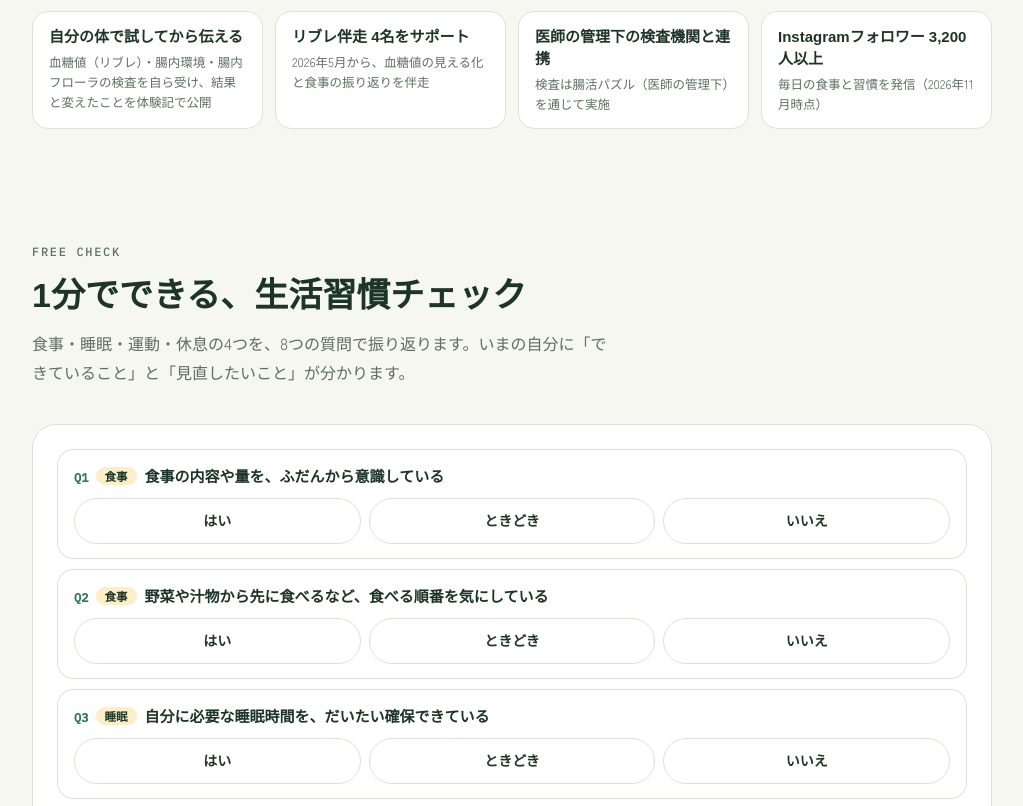
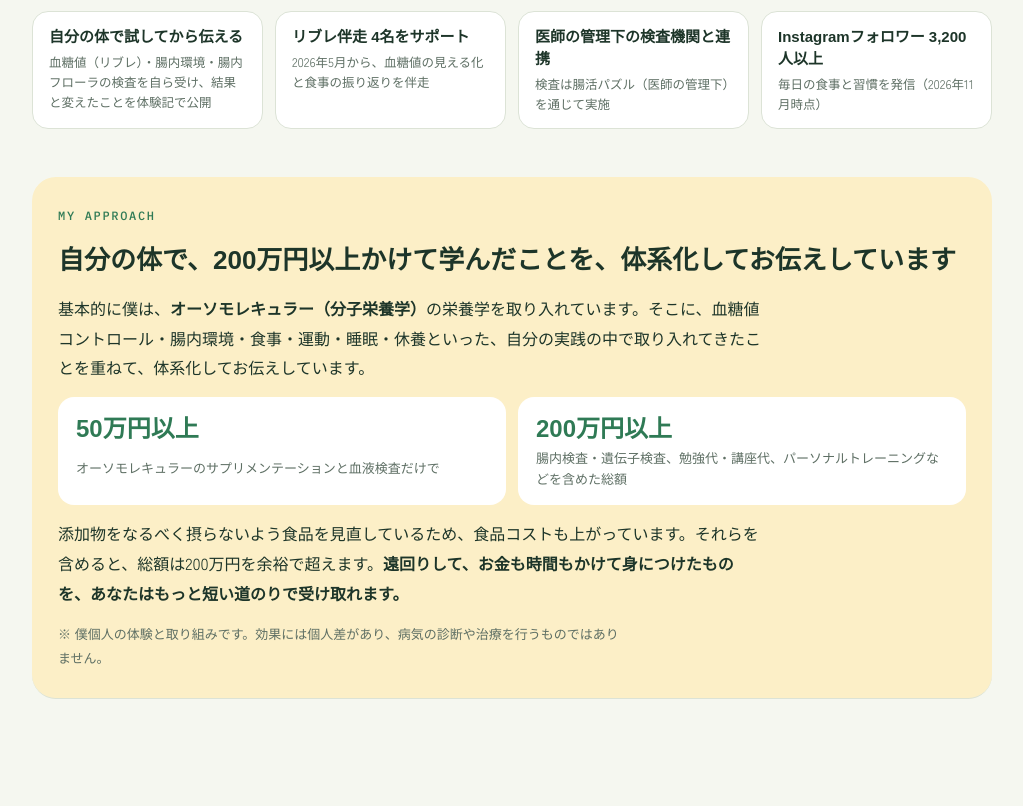
Before and after one commit to ghiroe9-ctrl/hirogohan-site, a plain HTML site: page index.html in a window 1280 px wide. Shown: the part 906-1712 px from the top of the page, without its empty margins (128-1151 px from the left). Drawn offline with Linux system fonts and the light colour scheme; a web font is replaced by a local one.

Commit message:
Story tweaks, new Changes items, add My Approach authority block (orthomolecular, 200万円+ invested)
Co-Authored-By: Claude Sonnet 5.5 <noreply@anthropic.com>
Claude-Session: https://claude.ai/code/session_01Jrmm33akqLaUzo4mQRmNqr

```diff
--- a/index.html
+++ b/index.html
@@ -91,6 +91,14 @@ section:last-of-type{border-bottom:0}
 .trust-list{list-style:none;margin:0;padding:0;display:grid;grid-template-columns:repeat(4,1fr);gap:12px}
 @media (max-width:820px){.trust-list{grid-template-columns:1fr 1fr}}
 @media (max-width:460px){.trust-list{grid-template-columns:1fr}}
+.approach{background:var(--sun-soft);border-radius:24px;padding:28px 26px;margin-block:8px 40px;display:grid;gap:14px}
+.approach h2{font-size:clamp(20px,3.2vw,26px);line-height:1.5;margin:0}
+.approach p{margin:0;max-width:44em}
+.app-stats{list-style:none;margin:0;padding:0;display:grid;grid-template-columns:1fr 1fr;gap:12px}
+@media (max-width:560px){.app-stats{grid-template-columns:1fr}}
+.app-stats li{background:var(--surface);border-radius:16px;padding:16px 18px;display:grid;gap:4px}
+.app-stats b{font-family:var(--display);font-size:24px;line-height:1.3;color:var(--leaf)}
+.app-stats span{font-size:13px;color:var(--muted);line-height:1.6}
 .trust-list li{background:var(--surface);border:1px solid var(--line);border-radius:16px;padding:14px 16px;display:grid;gap:4px;align-content:start}
 .trust-list b{font-family:var(--display);font-size:15px;line-height:1.45}
 .trust-list span{font-size:12.5px;color:var(--muted);line-height:1.6}
@@ -435,6 +443,18 @@ nav .logo-sub{display:none}
     </ul>
   </section>
 
+  <section id="approach" class="approach" aria-label="ひろごはんの考え方と投資">
+    <p class="eyebrow">My Approach</p>
+    <h2>自分の体で、200万円以上かけて学んだことを、体系化してお伝えしています</h2>
+    <p>基本的に僕は、<strong>オーソモレキュラー（分子栄養学）</strong>の栄養学を取り入れています。そこに、血糖値コントロール・腸内環境・食事・運動・睡眠・休養といった、自分の実践の中で取り入れてきたことを重ねて、体系化してお伝えしています。</p>
+    <ul class="app-stats">
+      <li><b>50万円以上</b><span>オーソモレキュラーのサプリメンテーションと血液検査だけで</span></li>
+      <li><b>200万円以上</b><span>腸内検査・遺伝子検査、勉強代・講座代、パーソナルトレーニングなどを含めた総額</span></li>
+    </ul>
+    <p>添加物をなるべく摂らないよう食品を見直しているため、食品コストも上がっています。それらを含めると、総額は200万円を余裕で超えます。<strong>遠回りして、お金も時間もかけて身につけたものを、あなたはもっと短い道のりで受け取れます。</strong></p>
+    <p class="small">※ 僕個人の体験と取り組みです。効果には個人差があり、病気の診断や治療を行うものではありません。</p>
+  </section>
+
   <section id="check">
     <div class="sec-head">
       <p class="eyebrow">Free Check</p>
@@ -642,7 +662,7 @@ nav .logo-sub{display:none}
       <li>
         <p class="eyebrow">Turning Point 3</p>
         <h3>父になる</h3>
-        <p>子どもが生まれる直前、「五体満足で、健康であってほしい」と切に願いました。そして父になった今、親が元気でいることこそが、子どもへのいちばんの贈り物だと感じています。</p><p>自分が元気なら、両親の面倒や介護もできるし、子どもの面倒も見られる。逆に自分が体調を崩せば、親や子ども、友達や親戚に頼らざるを得なくなります。助けられてばかりではなく、自分が起点になって、ごきげんで元気でいることがいちばん大切だと気づきました。</p>
+        <p>子どもが生まれる直前、「五体満足で、健康であってほしい」と切に願いました。そして父になった今、親が元気でいることこそが、子どもへのいちばんの贈り物だと感じています。</p><p>自分が元気なら、子どもの面倒も見られるし、両親の面倒や介護もできる。逆に自分が体調を崩せば、親、親戚、友達、子どもに頼らざるを得なくなります。助けられてばかりではなく、自分が起点になって、ごきげんで元気でいることがいちばん大切だと気づきました。</p>
       </li>
       <li>
         <p class="eyebrow">Turning Point 4</p>
@@ -667,7 +687,7 @@ nav .logo-sub{display:none}
       <div class="panel">
         <p class="eyebrow">Changes</p>
         <h3>続けてみて変わったこと</h3>
-        <ul><li>肌の乾燥がやわらいで、ツヤが出てきた</li><li>定期的にできていた顔のブツブツやおできが減った</li></ul>
+        <ul><li>朝すっきり起きられるようになった</li><li>睡眠の質が上がった</li><li>睡眠の調整ができるようになった</li><li>体の疲労が蓄積されにくくなった</li><li>肌の乾燥がやわらいで、ツヤが出てきた</li><li>定期的にできていた顔のブツブツやおできが減った</li></ul>
         <p class="small">※ 僕個人の体験です。</p>
       </div>
     </div>
```
